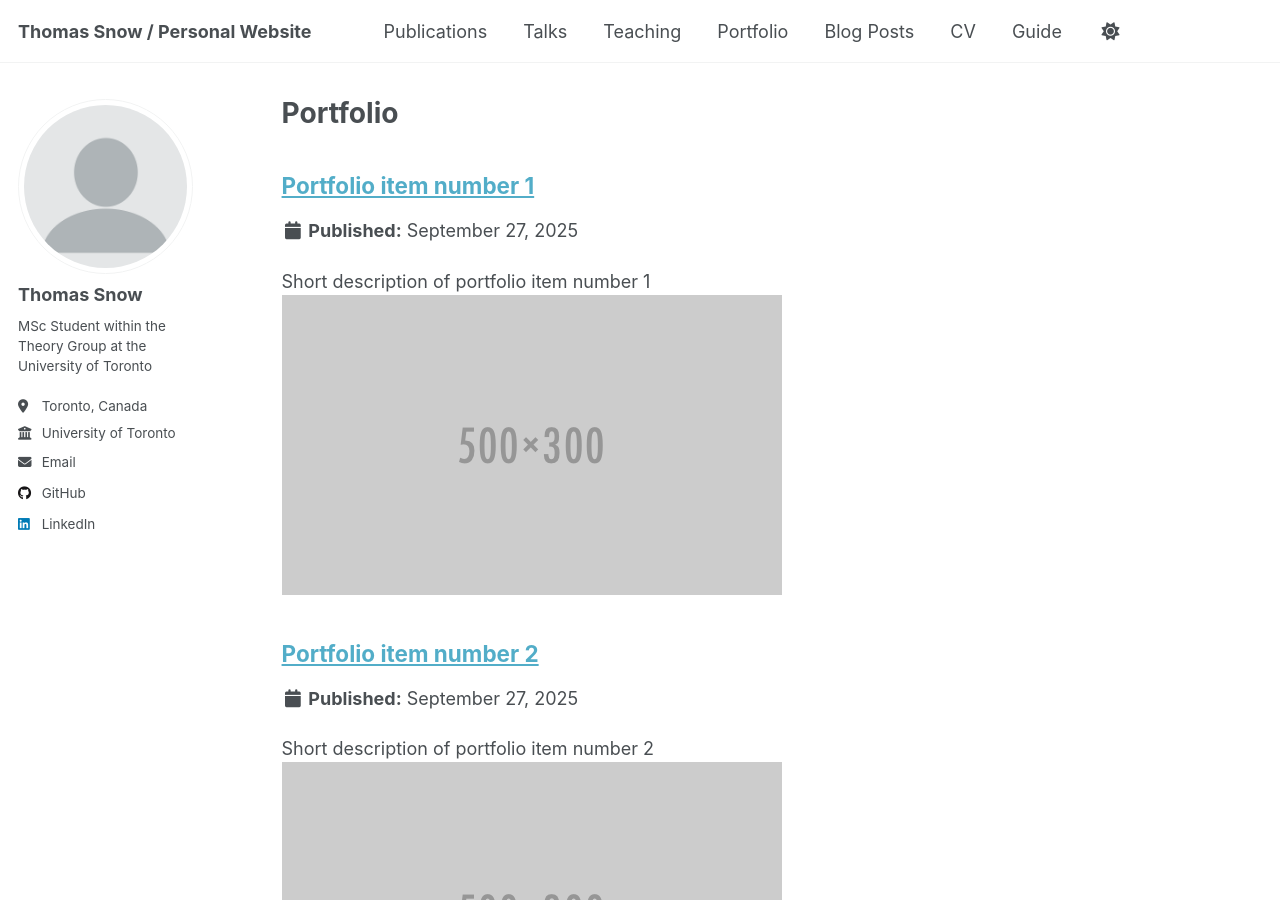
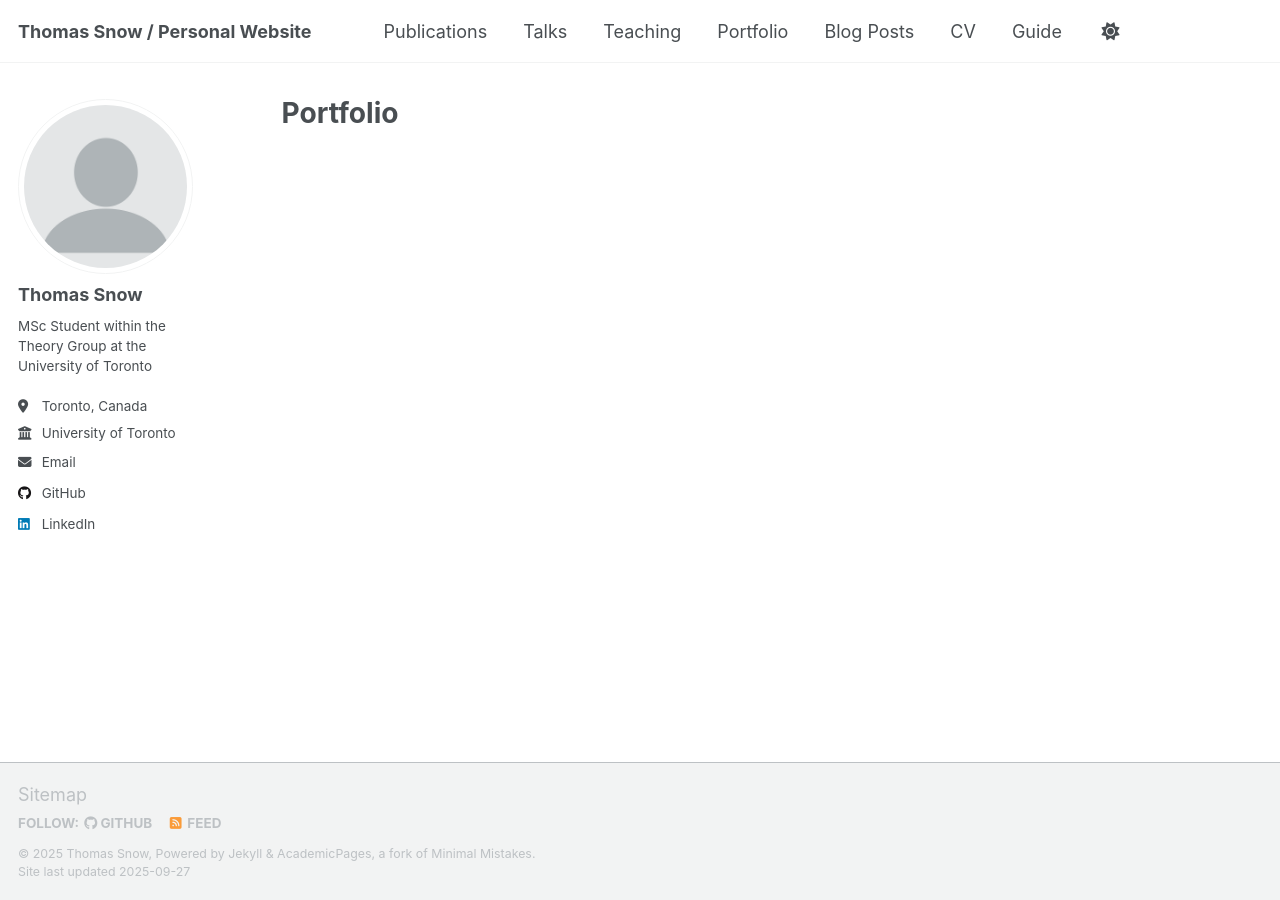
Before and after one commit to tsnowh/tsnowh.github.io, a Jekyll site: the page built from _pages/portfolio.html, in a window 1280 px wide and 900 px high. Built offline with Jekyll 4.4.1, drawn with Linux system fonts in a browser that asks for light colours; a script that is not in the unit is left out; some of the changed lines change nothing that is shown.

Commit message:
Update _config.yml

```diff
--- a/_config.yml
+++ b/_config.yml
@@ -224,9 +224,9 @@
   publications:
     output: true
     permalink: /:collection/:path/
-  portfolio:
-    output: false
-    permalink: /:collection/:path/
+  #portfolio:
+  #  output: true
+  #  permalink: /:collection/:path/
   talks:
     output: true
     permalink: /:collection/:path/
@@ -271,14 +271,14 @@
       share: true
       comments: true
   # _portfolio
-  - scope:
-      path: ""
-      type: portfolio
-    values:
-      layout: single
-      author_profile: true
-      share: true
-      comment: true
+  #- scope:
+  #    path: ""
+  #    type: portfolio
+  #  values:
+  #    layout: single
+  #    author_profile: true
+  #    share: true
+  #    comment: true
   # _talks
   - scope:
       path: ""
```
